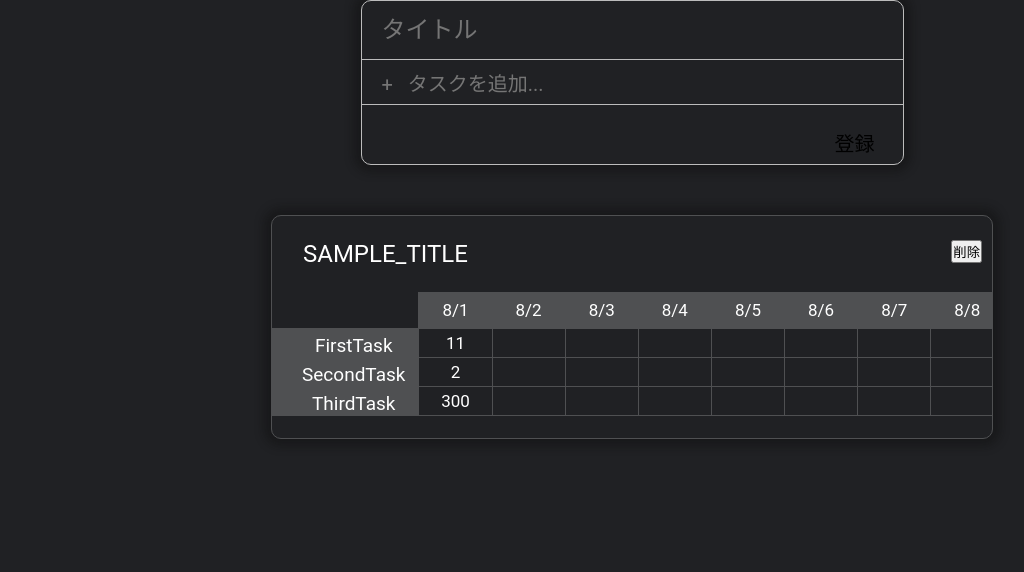
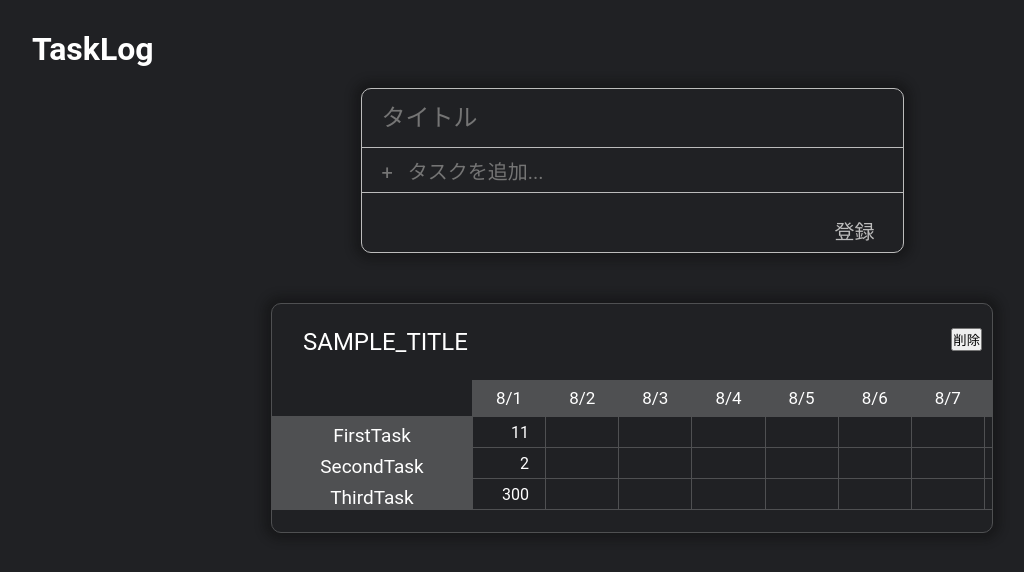
Before and after one commit to Tarec39/TaskLog, a React (Create React App) app: page / in a window 1280 px wide. Shown: the top 572 px of the page, without its empty margins (8-1032 px from the left). Built offline with nearby package versions, Linux system fonts and the light colour scheme.

Commit message:
[update] 一応完成

```diff
--- a/package.json
+++ b/package.json
@@ -9,6 +9,8 @@
     "node": "^16.6.1",
     "node-sass": "^6.0.1",
     "react": "18.0.0-alpha-edfe50510-20210823",
+    "react-dnd": "^14.0.3",
+    "react-dnd-html5-backend": "^14.0.1",
     "react-dom": "18.0.0-alpha-edfe50510-20210823",
     "react-redux": "^7.2.4",
     "react-scripts": "4.0.3",
--- a/src/actions/actions.js
+++ b/src/actions/actions.js
@@ -1,7 +1,11 @@
 export const ADD_TASKLOG = "ADD_TASKLOG"
 export const UPDATE_TASKLOG = "UPDATE_TASKLOG"
 export const DELETE_TASKLOG = "DELETE_TASKLOG"
+
 export const UPDATE_TASKGROUPNAME = "UPDATE_TASKGROUPNAME"
+export const DELETE_TASK = "DELETE_TASK"
+export const ADD_TASK = "ADD_TASK"
+export const UPDATE_TASK = "UPDATE_TASK"
 
 export const addTaskLog = (taskLog) => {
     const formatTaskLog = (obj) =>{
@@ -91,3 +95,21 @@ export const updateTaskGroupName = (taskGroupName) =>{
         taskGroupName
     }
 }
+
+export const updateTask = (task) =>{
+    const taskValue = Object.values(task).join('')
+    let taskInt = Object.keys(task).join('-')
+    taskInt = taskInt.split('-')
+    task = []
+    taskInt.map((taskI) =>{
+        task.push(parseInt(taskI, 10))
+    })
+    task.push(taskValue)
+    console.log(task)
+    // console.log(taskValue)
+
+    return{
+        type: UPDATE_TASK,
+        task
+    }
+}
--- a/src/components/App.js
+++ b/src/components/App.js
@@ -1,14 +1,22 @@
 import React, { Fragment } from 'react'
 import Form from './Form'
 import TaskLogs from './TaskLog'
+import styled from 'styled-components'
 
 const App = () =>{
   return(
     <Fragment>
+      <AppTitle>TaskLog</AppTitle>
       <Form />
       <TaskLogs />
     </Fragment>
   )
 }
 
+const AppTitle = styled.h1`
+  color: white;
+  padding-top: 30px;
+  padding-left: 40px;
+`
+
 export default App
--- a/src/components/Form.js
+++ b/src/components/Form.js
@@ -35,9 +35,9 @@ const Form = () =>{
                 />
 
                 {/* AddedTasksを出力 */}
-                <AddedTasks
-                addedTasks={addedTasks}
-                 />
+                    <AddedTasks
+                    addedTasks={addedTasks}
+                    />
 
                 {/* AddTaskを入力、AddedTasksに追加、追加後にAddTaskを初期化 */}
                 <AddTask
@@ -133,7 +133,7 @@ const TaskLogRegister = ({handleSubmit}) =>{
 //Styled-Component-CSS
 const AddTaskLogStyle = styled.div`
     width: 541px;
-    margin: auto;
+    margin: 20px auto auto auto;
     border-radius: 10px;
     border: 0.6px solid #BCBCBC;
     box-shadow: 0px 0px 10px 7px #0D0D0D66;
@@ -185,6 +185,7 @@ const TaskLogRegisterStyle = styled.div`
     padding: 23px 27px 7px 473px;
     p{
     font-size: 20px;
+    color: #BCBCBC;
     &:hover, :active{
         cursor: pointer;
         color: #fff;
--- a/src/components/TaskLog.js
+++ b/src/components/TaskLog.js
@@ -1,13 +1,14 @@
 import React , { useState, useEffect }from 'react'
 import {  useSelector, useDispatch } from 'react-redux'
 import { store } from '../store/store'
-import { updateTaskLog, deleteTaskLog, updateTaskGroupName} from '../actions/actions'
+import { updateTaskLog, deleteTaskLog, updateTaskGroupName, updateTask} from '../actions/actions'
 import styled from 'styled-components'
 
 const TaskLogs = () =>{
     const dispatch = useDispatch()
     const TaskLogs = useSelector(state=>state.TaskLogs)
     const [notice, setNotice] = useState("")
+    const [task, setTask] =useState({})
     const [taskGroupName, setTaskGroupName] = useState({})
     const [value, setValue] =useState({})
     useEffect(()=>{
@@ -17,15 +18,11 @@ const TaskLogs = () =>{
             }else{
                 setNotice("")
             }
-            console.log(TaskLogs)
         })
     })
     return(
         <TaskLogsStyle>
-
-            {
-
-            Object.keys(TaskLogs).map((Log, i) => (
+            {Object.keys(TaskLogs).map((Log, i) => (
                 <TaskLogStyle key={i}>
                     <TaskGroupName
                     Name={TaskLogs[i]["TaskGroupName"]}
@@ -57,11 +54,21 @@ const TaskLogs = () =>{
                                 e.preventDefault()
                                 setValue({...value, [e.target.name]:[e.target.value]})
                             }}
+                            handleChange_a={(e)=>{
+                                e.preventDefault()
+                                setTask({...task, [e.target.name]:[e.target.value]})
+                            }}
                             handleBlur={(e)=>{
                                 e.preventDefault()
                                 if(!Object.keys(value).length)return''
                                 dispatch(updateTaskLog(value))
                                 setValue({})
+                            }}
+                            handleBlur_a={(e)=>{
+                                e.preventDefault()
+                                if(!Object.keys(task).length)return''
+                                dispatch(updateTask(task))
+                                setTask({})
                             }}
                             />
                     </table>
@@ -77,8 +84,10 @@ const TaskLogs = () =>{
 const TaskGroupName = ({Name, handleChange,handleBlur,handleClick,i}) =>{
     return(
         <TaskGroupNameStyle>
+            <div key={Name}>
             <input name={i} defaultValue={Name} onChange={handleChange} onBlur={handleBlur}/>
             <button onClick={handleClick}>削除</button>
+            </div>
         </TaskGroupNameStyle>
     )
 }
@@ -94,19 +103,31 @@ const Dates = ({Tasks}) =>{
         </DatesStyle>
     )
 }
-const TasknData = ({Tasks, handleChange, handleBlur, i}) =>{
+const TasknData = ({Tasks, handleChange, handleBlur, handleChange_a, handleBlur_a, i}) =>{
     return(
-        <tfoot>
+        <tfoot >
             {Object.keys(Tasks).map((Task, j) =>(
                 <TasknDataStyle key={j}>
-                <TaskStyle>{Tasks[j]["Task"]}</TaskStyle>
+                <TaskStyle>
+                    <div key={Tasks[j]["Task"]}>
+                    <input
+                    name={i+"-"+j}
+                    defaultValue={Tasks[j]["Task"]}
+                    onBlur={handleBlur_a}
+                    onChange={handleChange_a}
+                    />
+                    </div>
+                </TaskStyle>
                 {Object.keys(Tasks[j]["Date"]).map((key, k)=>(
                     <DataStyle key={k}>
-                        <input
-                        onChange={handleChange}
-                        onBlur={handleBlur}
-                        name={i+"-" + j + "-"+key}
-                        defaultValue={Tasks[j]["Date"][key]}/>
+                        <div key={Tasks[j]["Date"][key]}>
+                            <input
+                            onChange={handleChange}
+                            onBlur={handleBlur}
+                            name={i+"-" + j + "-"+key}
+                            defaultValue={Tasks[j]["Date"][key]}
+                            />
+                        </div>
                     </DataStyle>
                     ))}
             </TasknDataStyle>
@@ -187,20 +208,19 @@ const TaskStyle = styled.th`
     left: 0;
     z-index: 1;
     font-size: 19px;
-    padding: 5px 13px 0 30px;
+    padding-top: 7px;
     border-left: none;
     background-color: #4F5052;
     text-align: center;
-    &:before{
-        content: "";
-        position: absolute;
-        top: -1px;
-        left: -1px;
-        width: 100%;
-        height: 100%;
-        border: 0.3px solid #4F5052;
+    input{
+        font-weight: normal;
+        width: 200px;
+        border: none;
+        outline: 0;
+        font-size: 19px;
         text-align: center;
-
+        color: white;
+        background-color: transparent;
     }
 `;
 const DataStyle = styled.td`
@@ -208,13 +228,14 @@ const DataStyle = styled.td`
     border: 0.3px solid #4F5052;
     font-size: 17px;
     text-align: center;
+    div{
+    }
     input{
-        width: 36.5px;
-        // display: block;
-        font-size: 17px;
+        width: 40px;
+        font-size: 16px;
         color: white;
-        // width: 100%;
-        text-align: center;
+        margin: auto;
+        text-align: right;
         border: none;
         outline: none;
         background-color: transparent;
--- a/src/reducer/reducer.js
+++ b/src/reducer/reducer.js
@@ -1,4 +1,4 @@
-import { ADD_TASKLOG, UPDATE_TASKLOG, DELETE_TASKLOG, UPDATE_TASKGROUPNAME} from '../actions/actions'
+import { ADD_TASKLOG, UPDATE_TASKLOG, DELETE_TASKLOG, UPDATE_TASKGROUPNAME, UPDATE_TASK} from '../actions/actions'
 import TaskLogs from '../components/TaskLog'
 const initialState = {
     "TaskLogs" : [
@@ -73,7 +73,6 @@ const reducer = (state = initialState, action) =>{
                 TaskLogs :[...state.TaskLogs, action.TaskLog]
             }
           }
-
         case UPDATE_TASKLOG:{
           const [i, j, k, value] = action.data;
 
@@ -94,27 +93,36 @@ const reducer = (state = initialState, action) =>{
 
           return { TaskLogs: nextTaskLogs };
         }
+        case UPDATE_TASKGROUPNAME:{
+          const [i, taskGroupName] = action.taskGroupName
 
-        case UPDATE_TASKGROUPNAME:{
-          let i = action.taskGroupName[0]
-          let taskGroupName = action.taskGroupName[1]
+          const nextTasKLogs = state.TaskLogs.map((e,index)=>(
+            {...e, TaskGroupName:index === i? taskGroupName:e.TaskGroupName}
+          ))
 
-          return{
-            ...state,
-            TaskLogs:{
-              ...state.TaskLogs,
-              [i]:{
-                ...state.TaskLogs[i],
-                TaskGroupName: taskGroupName
-              }
-            }
-          }
+          return{TaskLogs:nextTasKLogs}
+
         }
         case DELETE_TASKLOG:{
-          // delete state.TaskLogs[action.index]
           return{
             ...state,
             TaskLogs: state.TaskLogs.filter((log, i) => i!==action.index)
+          }
+        }
+        case UPDATE_TASK:{
+          const [i, j, value] = action.task
+
+          const nextTasks = state.TaskLogs[i].Tasks.map((e, index) => ({
+            ...e,
+            Task: index === j ? value : e.Task,
+          }));
+
+          const nextTaskLogs = state.TaskLogs.map((e, index) => ({
+            ...e,
+            Tasks: index === i ? nextTasks : e.Tasks,
+          }));
+          return{
+            TaskLogs:nextTaskLogs
           }
         }
         default:{
```
Also changed, not shown: 1 other file (tests, documents, lock files or other folders).
